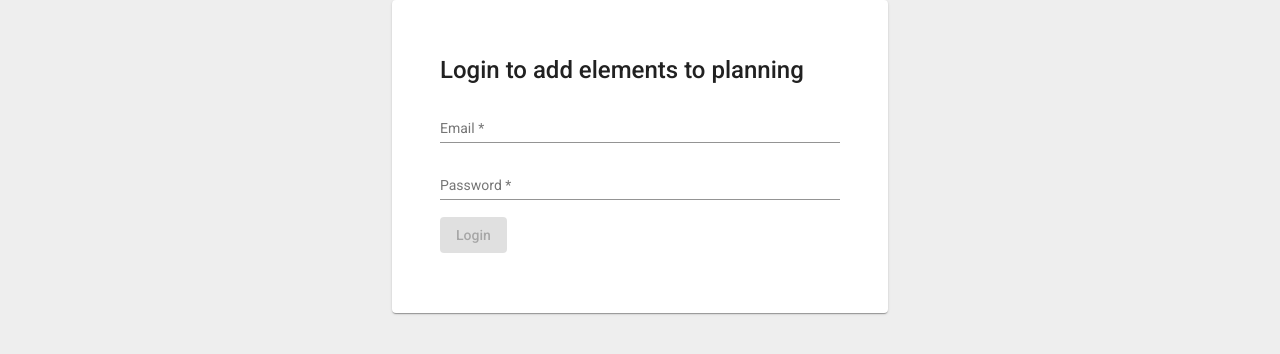
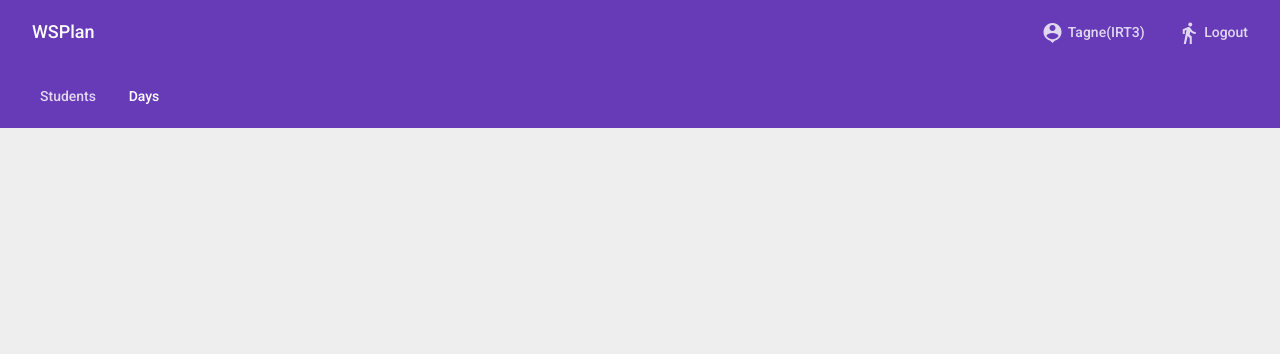
Before and after one commit to yoan-theophile/wsplanFrontend, an Angular app: page / in a window 1280 px wide. Shown: the top 354 px of the page. Built offline with nearby package versions, Linux system fonts and the light colour scheme.

Commit message:
Added header component.

```diff
--- a/src/app/app.component.html
+++ b/src/app/app.component.html
@@ -1,2 +1,2 @@
-<app-login></app-login>
+<app-header></app-header>
 <router-outlet></router-outlet>
--- a/src/app/app.module.ts
+++ b/src/app/app.module.ts
@@ -22,12 +22,14 @@ import {MatPaginatorModule} from '@angular/material/paginator';
 import {MatSortModule} from '@angular/material/sort';
 import { LoginComponent } from './components/login/login.component';
 import {MatCardModule} from '@angular/material/card';
+import { HeaderComponent } from './components/header/header.component';
 
 
 @NgModule({
   declarations: [
     AppComponent,
-    LoginComponent
+    LoginComponent,
+    HeaderComponent
   ],
   imports: [
     BrowserModule,
--- /dev/null
+++ b/src/app/components/header/header.component.html
@@ -0,0 +1,27 @@
+<mat-toolbar color="primary">
+    <mat-toolbar-row>
+        <a mat-button routerLink="#" routerLinkActive="active" style="font-size: large;">WSPlan</a>
+
+        <span class="toolbar-spacer"></span>
+        <a mat-button class="toolbar-link" routerLink="#" routerLinkActive="active" *ngIf="!isLoggedIn;else connected">
+            <mat-icon>meeting_room</mat-icon>
+            Login
+        </a>
+        <ng-template #connected>
+
+            <a mat-button class="toolbar-link" routerLink="#" routerLinkActive="active">
+                <mat-icon>person_pin</mat-icon>
+                {{name}}({{class}})
+            </a>
+            <a mat-button class="toolbar-link" routerLink="#" routerLinkActive="active">
+                <mat-icon>directions_walk</mat-icon>
+                Logout
+            </a>
+        </ng-template>
+    </mat-toolbar-row>
+    <mat-toolbar-row>
+        <a mat-button style="margin-left: 8px;" class="toolbar-link" routerLink="#" routerLinkActive="active">Students</a>
+        <a mat-button class="toolbar-link active" routerLink="#" routerLinkActive="active">Days</a>
+    </mat-toolbar-row>
+
+</mat-toolbar>
--- /dev/null
+++ b/src/app/components/header/header.component.scss
@@ -0,0 +1,14 @@
+.toolbar-spacer {
+  flex: 1 1 auto;
+}
+
+.toolbar-link {
+  color: rgba($color: #ffffff, $alpha: 0.8);
+//   border-width: 0;
+  &:hover {
+    color: rgba($color: #ffffff, $alpha: 1);
+  }
+  &.active {
+    color: rgba($color: #ffffff, $alpha: 1);
+  }
+}
--- /dev/null
+++ b/src/app/components/header/header.component.ts
@@ -0,0 +1,20 @@
+import { Component, OnInit } from '@angular/core';
+
+@Component({
+  selector: 'app-header',
+  templateUrl: './header.component.html',
+  styleUrls: ['./header.component.scss']
+})
+export class HeaderComponent implements OnInit {
+  isLoggedIn!: boolean;
+  name!: string;
+  class!: string;
+  constructor() { }
+
+  ngOnInit(): void {
+    this.isLoggedIn = true;
+    this.name = "Tagne";
+    this.class = "IRT3";
+  }
+
+}
```
Also changed, not shown: 1 other file (tests, documents, lock files or other folders).
